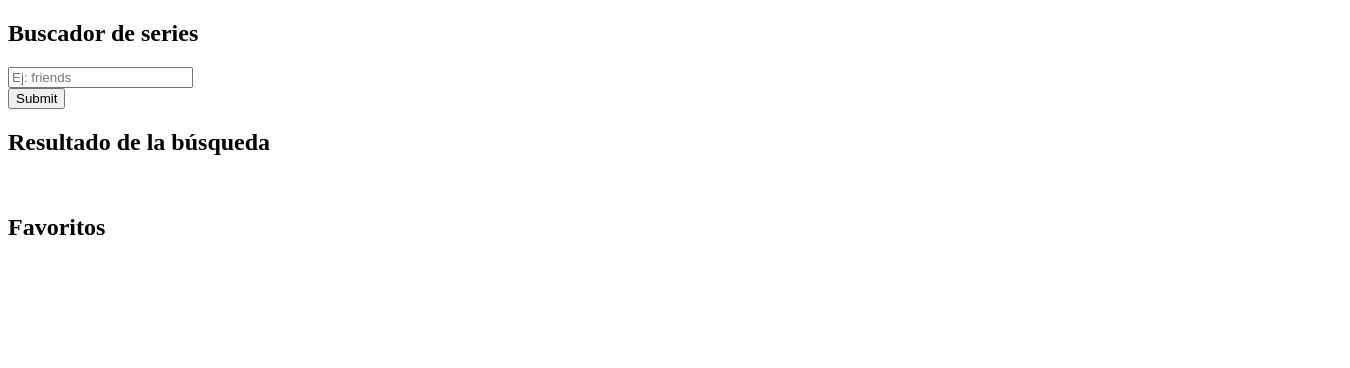
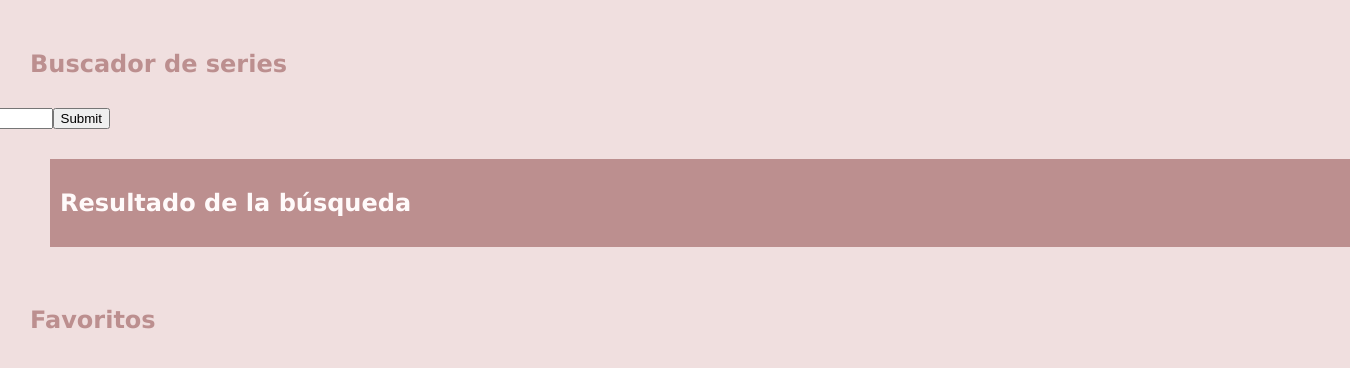
Before and after one commit to Adalab/modulo-2-evaluacion-final-marcelachuqi, a plain HTML site: page index.html in a window 1280 px wide. Shown: the whole page, 1350 px wide, since content can reach past the window. Drawn offline with Linux system fonts and the light colour scheme.

Commit message:
add style

```diff
--- a/index.html
+++ b/index.html
@@ -4,6 +4,7 @@
     <meta charset="UTF-8" />
     <meta http-equiv="X-UA-Compatible" content="IE=edge" />
     <meta name="viewport" content="width=device-width, initial-scale=1.0" />
+    <link rel="stylesheet" href="./main.css">
   </head>
     <title>Buscador de series</title>
   </head>
@@ -11,12 +12,13 @@
     <main>
       <h2>Buscador de series</h2>
       <div>
-        <form action="#" class="form_js" method="POST">
+        <form action="#" class="form form_js" method="POST">
           <input class="search_js" type="text" name="search" id="search" placeholder="Ej: friends" />
+          <input class="btn_js" type="submit" />
         </form>
-         <input class="btn_js" type="submit" />
+
       </div>
-      <div><h2>Resultado de la búsqueda</h2>
+      <div class="results"><h2>Resultado de la búsqueda</h2>
       </div>
       <div class="result_js img_js">
 
--- /dev/null
+++ b/main.css
@@ -0,0 +1,37 @@
+body {
+  background-color: rgb(240, 223, 223);
+  display: flex;
+  flex-direction: column;
+  width: 100%;
+  margin: 20px;
+  color: rosybrown;
+  font-family: Verdana, Geneva, Tahoma, sans-serif;
+  padding: 10px;
+}
+.results {
+  display: flex;
+  flex-direction: column;
+  width: 100%;
+  margin: 20px;
+  background-color: rosybrown;
+  color: snow;
+  font-family: Verdana, Geneva, Tahoma, sans-serif;
+  padding: 10px;
+}
+
+.form {
+  border-radius: 50px;
+  width: 50px;
+  margin: 20px;
+  display: flex;
+  flex-direction: row;
+  justify-content: right;
+  align-content: space-between;
+  padding: 10px;
+}
+::placeholder {
+  color: saddlebrown;
+  font-family: Verdana, Geneva, Tahoma, sans-serif;
+  font-style: italic;
+  font-size: 10px;
+}
--- a/main4.js
+++ b/main4.js
@@ -23,13 +23,13 @@ function getSerie(event) {
           globalData.push(
             `${element.show.name}` +
               " " +
-              ImgElement.setAttribute("src", `${element.show.image.medium}`)
+              `<img src="${element.show.image.medium}" />`
           )
         );
+        localStorage.setItem("show", JSON.stringify(globalData));
+
         for (const name of globalData)
           DivElement.innerHTML += `<li>${name}</li>`;
-
-        console.log(globalData);
       });
   } else {
     globalData = JSON.parse(localStorage.getItem("name"));
```
Also changed, not shown: main3.js (+34 -43 lines).
